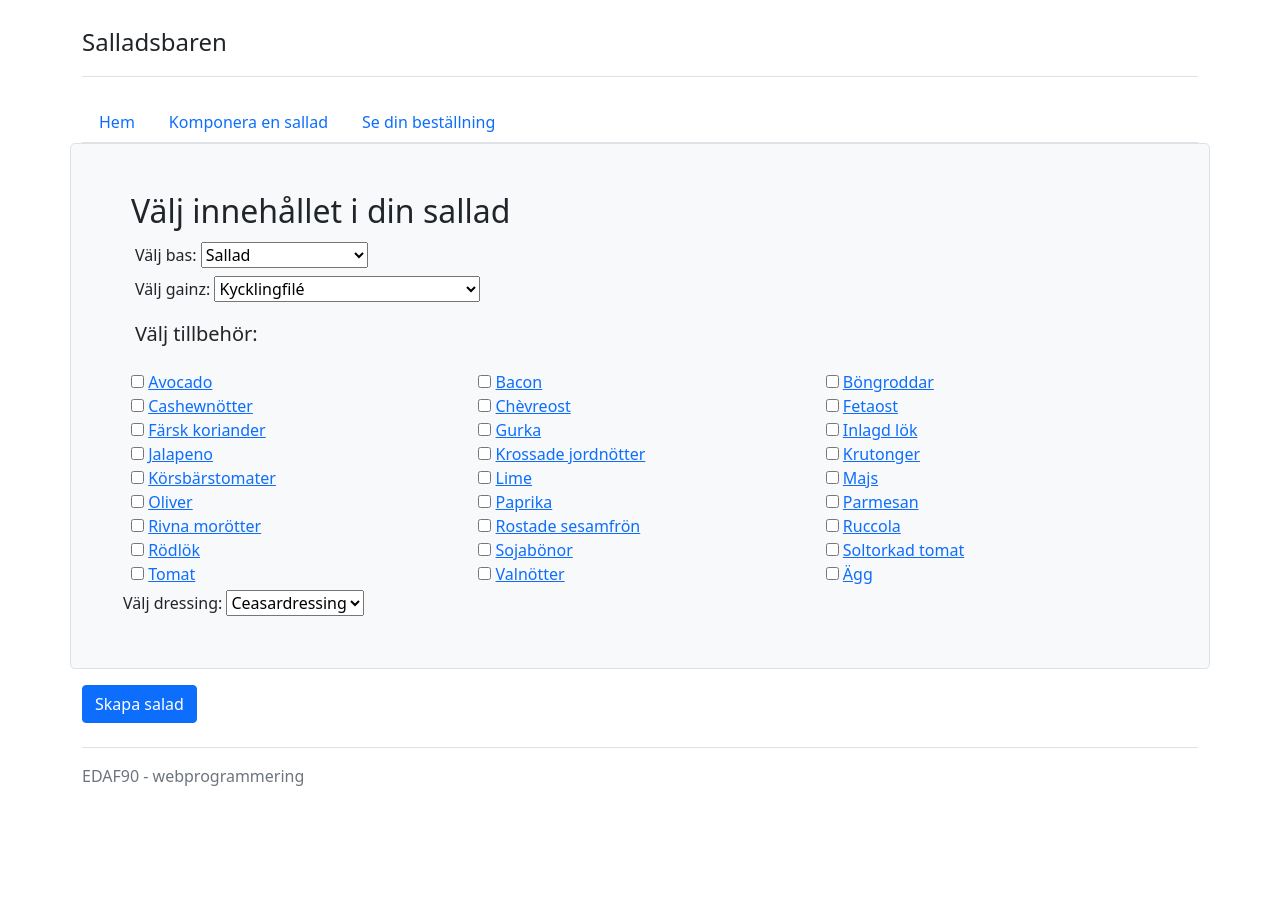
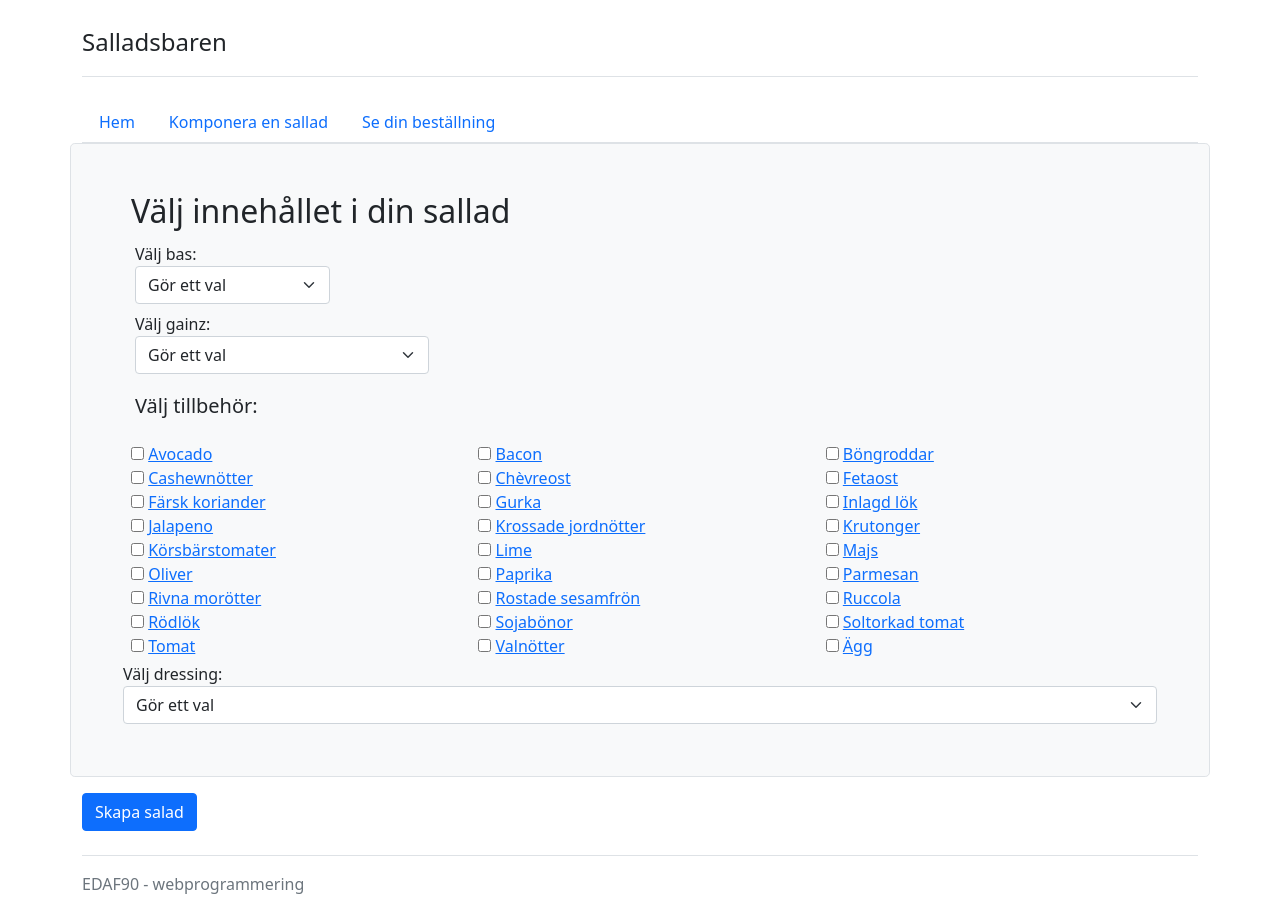
Before and after one commit to gustavjonemo/webprog_lab4, a React (Create React App) app: page /compose-salad in a window 1280 px wide. Before the commit the page ends 812 px from the top, so only its background shows below. Built offline with nearby package versions, Linux system fonts and the light colour scheme.

Commit message:
Allt funkar

```diff
--- a/src/ComposeSalad.js
+++ b/src/ComposeSalad.js
@@ -6,9 +6,9 @@ class ComposeSalad extends Component {
   constructor(props) {
     super(props);
     this.state = {
-      foundation: "Sallad",
-      protein: "Kycklingfilé",
-      dressing: "Ceasardressing",
+      foundation: "",
+      protein: "",
+      dressing: "",
       extras: []
     };
 
@@ -17,6 +17,7 @@ class ComposeSalad extends Component {
   }
 
   handleChange(event) {
+    event.target.parentElement.classList.add("was-validated");
     if (event.target.name === "extras") {
       let pos = event.target.id;
       let tempArray = [...this.state.extras];
@@ -30,13 +31,16 @@ class ComposeSalad extends Component {
   }
 
   handleSubmit(event) {
+    event.preventDefault();
+    if (event.target.checkValidity() === false) {
+      event.target.classList.add("was-validated");
+    } else {
       let tempExtras = Object.keys(this.props.inventory).filter(
         (name) => this.props.inventory[name].extra
       );
 
-    event.preventDefault();
+      let state = this.state;
 
-    let state = this.state;
       let delishSalad = new Salad()
         .add(state.foundation, this.props.inventory[state.foundation])
         .add(state.protein, this.props.inventory[state.protein]);
@@ -50,14 +54,16 @@ class ComposeSalad extends Component {
       delishSalad.add(state.dressing, this.props.inventory[state.dressing]);
 
       this.props.handleSalad(delishSalad);
+
       this.setState({
-      foundation: "Sallad",
-      protein: "Kycklingfilé",
+        foundation: "",
+        protein: "",
         extras: [],
-      dressing: "Ceasardressing"
+        dressing: ""
       });
 
       this.props.navigate("/view-order");
+    }
   }
 
   render() {
@@ -79,7 +85,7 @@ class ComposeSalad extends Component {
 
     return (
       <div className="continer col-12">
-        <form onSubmit={this.handleSubmit}>
+        <form onSubmit={this.handleSubmit} noValidate>
           <div className="row h-200 p-5 bg-light border rounded-3">
             <h2>Välj innehållet i din sallad</h2>
             <div>
@@ -87,31 +93,39 @@ class ComposeSalad extends Component {
                 <label className="p-1">
                   Välj bas:{" "}
                   <select
+                    className="form-select"
                     name="foundation"
                     value={this.state.foundation}
                     onChange={this.handleChange}
+                    required
                   >
+                    <option value="">Gör ett val</option>
                     {foundation.map((name) => (
                       <option key={name} value={name}>
                         {name}{" "}
                       </option>
                     ))}
                   </select>
+                  <div className="invalid-feedback">Välj en bas.</div>
                 </label>
                 <div>
                   <label className="p-1">
                     Välj gainz:{" "}
                     <select
+                      className="form-select"
                       name="protein"
                       value={this.state.protein}
                       onChange={this.handleChange}
+                      required
                     >
+                      <option value="">Gör ett val</option>
                       {protein.map((name) => (
                         <option key={name} value={name}>
                           {name}
                         </option>
                       ))}
                     </select>
+                    <div className="invalid-feedback">Välj ett protein.</div>
                   </label>
                 </div>
               </div>
@@ -127,22 +141,26 @@ class ComposeSalad extends Component {
                   value={this.state.extras}
                   onChange={this.handleChange}
                 />{" "}
-                <Link to="view-ingredient/:name">{name}</Link>
+                <Link to={"/view-ingredient/:" + name}>{name}</Link>
               </div>
             ))}
             <label className="p-1">
               Välj dressing:{" "}
               <select
+                className="form-select"
                 name="dressing"
                 value={this.state.dressing}
                 onChange={this.handleChange}
+                required
               >
+                <option value="">Gör ett val</option>
                 {dressing.map((name) => (
                   <option key={name} value={name}>
                     {name}
                   </option>
                 ))}
               </select>
+              <div className="invalid-feedback">Välj en dressing.</div>
             </label>
           </div>
           <div className="form-group">
--- a/src/ViewIngredient.js
+++ b/src/ViewIngredient.js
@@ -1,25 +1,17 @@
 import { useParams } from "react-router-dom";
 
+export default function ViewIngredient(props) {
+  const id = useParams().name.substring(1);
 
-export default function ViewIngredient(inventory) {
-  let { id } = useParams();
-
-  const newArray = inventory.map(({key, value}) => ({ [key]: value }));
-
-
-  let Extras = Object.keys(inventory).filter(
-    name => this.props.inventory[name]
-  );
-
-  Extras.forEach((extra, index) => {
-    if (state.extras[index]) {
-      delishSalad.add(extra, this.props.inventory[extra]);
-    }
-  });
-
-  return (
-    <div className="continer col-12">
-      {}
-    </div>
-  );
+  if (props.inventory[id]) {
+    let ingredient = props.inventory[id];
+    const { extra, price, ...ingredientSpec } = ingredient;
+    return (
+      <div className="p-3">
+        {id + " egenskaper: " + Object.keys(ingredientSpec)}
+      </div>
+    );
+  } else {
+    return <div className="p-3">No such ingredient</div>;
+  }
 }
```
Also changed, not shown: src/App.js (+2 -6 lines). Lines whose indentation alone changed are shown as unchanged.
